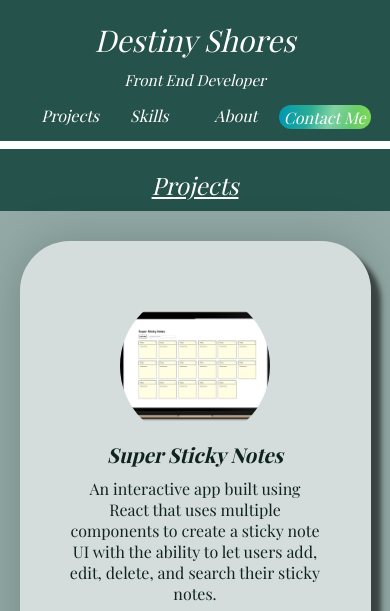
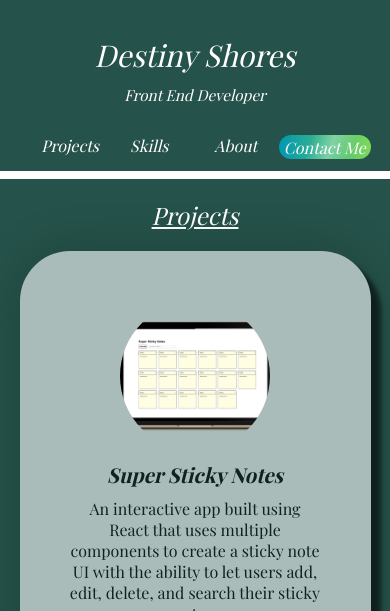
Before and after one commit to destiny1s/developer-portfolio, a website built with webpack: page index.html in a window 390 px wide. Shown: the top 611 px of the page. Built offline with nearby package versions, Linux system fonts and the light colour scheme; a web font is replaced by a local one.

Commit message:
Edited header style for mobile view

```diff
--- a/css/style.css
+++ b/css/style.css
@@ -51,6 +51,15 @@ span {
 
 header {
   border-bottom: 0.5em solid #FFFFFF;
+}
+
+.header-titles {
+  display: flex;
+  justify-content: center;
+  text-align: center;
+  flex-flow: row wrap;
+  margin-top: 15px;
+  padding-bottom: 15px;
 }
 
 .content-wrapper {
@@ -149,9 +158,9 @@ header nav ul li a {
   width: 50%;
   height: 100%;
   background: linear-gradient(to right,
-  rgba(255,255,255, 0) 0%,
-  rgba(255,255,255, 0.3) 50%,
-  rgba(255,255,255, 0) 100%);
+      rgba(255, 255, 255, 0) 0%,
+      rgba(255, 255, 255, 0.3) 50%,
+      rgba(255, 255, 255, 0) 100%);
   transform: skewX(-20deg);
   animation: shimmer 2.5s infinite linear;
 }
@@ -166,14 +175,13 @@ header nav ul li a {
   }
 }
 
-.shimmer:hover::before {
-
-}
-
-
 /*****Main Styles*****/
 
 /* Portfolio Styles */
+
+h2.portfolio-header {
+  margin-bottom: 0;
+}
 
 .portfolio-header {
   display: flex;
@@ -181,13 +189,9 @@ header nav ul li a {
   margin-top: revert;
 }
 
-section#work {
-  background-color: rgba(255, 255, 255, 0.5);
-}
-
 .home-portfolio-piece {
   box-shadow: 10px 10px 5px rgba(0 0 0 / 57%), 0 1px 50px rgba(0, 0, 0, 0.19);
-  margin-top: 30px;
+  margin-top: 20px;
   margin-bottom: 30px;
   padding: 50px;
   color: #0F231E;
@@ -223,6 +227,7 @@ section#work {
 }
 
 h4 {
+  padding-top: 10px;
   padding-bottom: 10px;
   font-style: italic;
   font-size: 1.28em;
@@ -366,6 +371,10 @@ footer h2 {
 }
 
 @media (max-width: 375px) {
+  .header-titles {
+    border-bottom: 0.5em solid #FFFFFF;
+  }
+
   nav ul {
     flex-direction: column;
   }
--- a/index.html
+++ b/index.html
@@ -23,9 +23,12 @@
 
 <body>
   <header>
-    <div class="content-wrapper">
+    <div>
+      <div class="header-titles">
         <h1>Destiny Shores</h1>
         <h2>Front End Developer</h2>
+      </div>
+      <div class="content-wrapper">
         <nav>
           <ul>
             <li><a href="#work" class="nav-underline">projects</a></li>
@@ -34,6 +37,7 @@
             <li><a href="#contact" class="shimmer" id="contact-link">contact me</a></li>
           </ul>
         </nav>
+      </div>
     </div>
   </header>
   <main>
```
Lines whose indentation alone changed are shown as unchanged.
